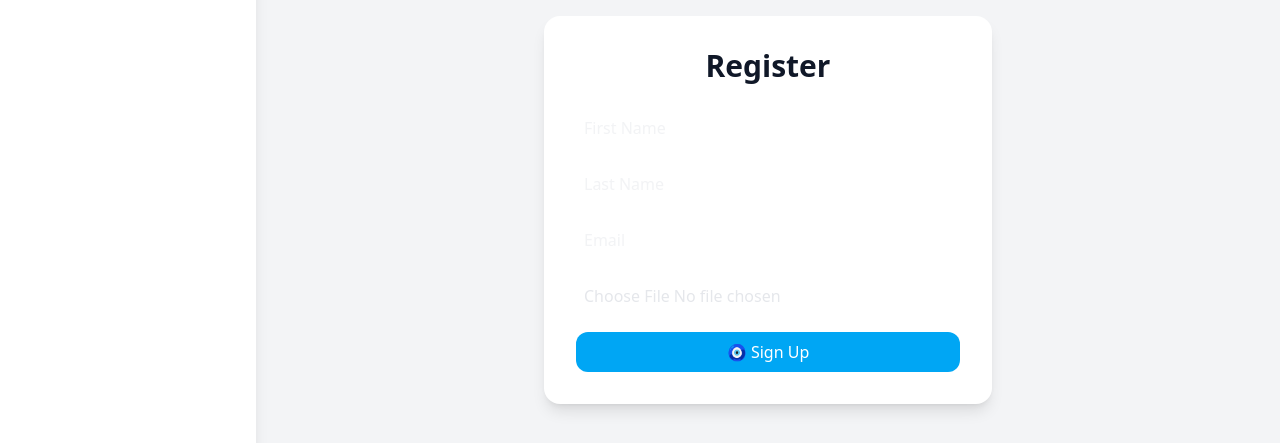
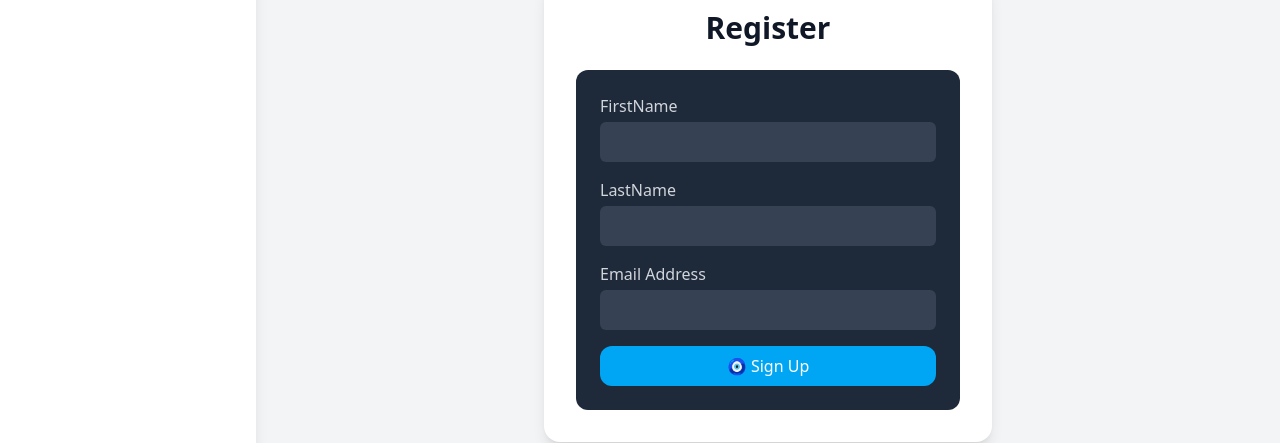
Before and after one commit to ShahidDS/game-time-tracker, a React (Vite) app in the folder client/: page / in a window 1280 px wide. Shown: the part 364-807 px from the top of the page. Built offline with nearby package versions, Linux system fonts and the light colour scheme; no server answers.

Commit message:
Update Register form, add zod schema.

```diff
--- a/client/src/components/RegitsterForm.tsx
+++ b/client/src/components/RegitsterForm.tsx
@@ -1,102 +1,137 @@
-import { useState, useRef } from 'react';
+import { useState } from 'react';
 import api from '../api/axios';
 import { useNavigate } from 'react-router-dom';
 import { type User } from '../types';
 import toast from 'react-hot-toast';
 import { isAxiosError } from 'axios';
+import { z } from 'zod';
 
 interface RegisterFormProps {
   onSuccess?: (user: User) => void;
 }
 
+// Zod schema
+const registerSchema = z.object({
+  firstName: z.string().min(2, 'First name must be at least 2 characters long'),
+  lastName: z.string().min(2, 'Last name must be at least 2 characters long'),
+  email: z.string().email('Invalid email address'),
+});
+
+type FormFields = 'firstName' | 'lastName' | 'email';
+
 export default function RegisterForm({ onSuccess }: RegisterFormProps) {
-  const [firstName, setFirstName] = useState('');
-  const [lastName, setLastName] = useState('');
-  const [email, setEmail] = useState('');
-  const photoRef = useRef<File | null>(null);
+  const [form, setForm] = useState({
+    firstName: '',
+    lastName: '',
+    email: '',
+  });
+
+  const [errors, setErrors] = useState<Partial<Record<FormFields, string>>>({});
+  const [submitted, setSubmitted] = useState(false);
+  const [loading, setLoading] = useState(false);
   const navigate = useNavigate();
+
+  const handleChange = (e: React.ChangeEvent<HTMLInputElement>) => {
+    const { id, value } = e.target;
+    setForm((prev) => ({ ...prev, [id]: value }));
+  };
 
   const handleSubmit = async (e: React.FormEvent) => {
     e.preventDefault();
+    setSubmitted(true);
+
+    // Validate on submit
+    const validation = registerSchema.safeParse(form);
+    if (!validation.success) {
+      const fieldErrors: Partial<Record<FormFields, string>> = {};
+      validation.error.issues.forEach((issue) => {
+        const field = issue.path[0] as FormFields;
+        fieldErrors[field] = issue.message;
+      });
+      setErrors(fieldErrors);
+      return;
+    }
+
+    setErrors({});
+    setLoading(true);
 
     try {
-      // Generate DiceBear avatar if no photo provided
-      let profileImage: string | undefined;
-      if (!photoRef.current) {
-        const seed = `${firstName}-${lastName}-${Math.random()
-          .toString(36)
-          .substring(2, 7)}`;
-        profileImage = `https://api.dicebear.com/9.x/adventurer/svg?seed=${seed}`;
-      }
+      // Generate DiceBear avatar
+      const seed = `${form.firstName}-${form.lastName}-${Math.random()
+        .toString(36)
+        .substring(2, 7)}`;
+      const profileImage = `https://api.dicebear.com/9.x/adventurer/svg?seed=${seed}`;
 
       const res = await api.post('/users', {
-        firstName,
-        lastName,
-        email,
-        ...(profileImage ? { profileImage } : {}),
+        ...form,
+        profileImage,
       });
 
       const user: User = res.data;
-
-      // Optional: upload photo
-      if (photoRef.current) {
-        const form = new FormData();
-        form.append('photo', photoRef.current);
-        await api.post(`/profile/${user.id}/photo`, form, {
-          headers: { 'Content-Type': 'multipart/form-data' },
-        });
-      }
-
       toast.success('🎉 User created successfully!');
+      if (onSuccess) onSuccess(user);
       setTimeout(() => navigate('/users'), 2000);
-
-      if (onSuccess) onSuccess(user);
-
     } catch (err: unknown) {
       console.error(err);
-
-      if (isAxiosError(err) && err.response?.data?.error?.includes('Email already exists')) {
+      if (
+        isAxiosError(err) &&
+        err.response?.data?.error?.includes('Email already exists')
+      ) {
+        setErrors({ email: 'Email already exists. Please use another.' });
         toast.error('⚠️ Email already exists. Please use another.');
       } else {
-        toast.error('⁉️ Email already exists. Please use another.');
+        toast.error('❌ Something went wrong. Please try again.');
       }
+    } finally {
+      setLoading(false);
     }
   };
 
   return (
-    <form onSubmit={handleSubmit} className="flex flex-col space-y-4">
-      <input
-        placeholder="First Name"
-        value={firstName}
-        onChange={(e) => setFirstName(e.target.value)}
-        className="input p-2 text-gray-200"
-        required
-      />
-      <input
-        placeholder="Last Name"
-        value={lastName}
-        onChange={(e) => setLastName(e.target.value)}
-        className="input p-2 text-gray-200"
-        required
-      />
-      <input
-        placeholder="Email"
-        value={email}
-        onChange={(e) => setEmail(e.target.value)}
-        className="input p-2 text-gray-200"
-        required
-      />
-      <input
-        type="file"
-        accept="image/*"
-        className="file-input cursor-pointer p-2 text-gray-200"
-        onChange={(e) => (photoRef.current = e.target.files?.[0] ?? null)}
-      />
+    <form
+      onSubmit={handleSubmit}
+      className="flex flex-col space-y-4 bg-gray-800 p-6 rounded-xl max-w-md mx-auto"
+    >
+      {(['firstName', 'lastName', 'email'] as const).map((field) => (
+        <div key={field}>
+          <label
+            htmlFor={field}
+            className="block text-gray-300 mb-1 capitalize"
+          >
+            {field === 'email' ? 'Email Address' : field}
+          </label>
+          <input
+            id={field}
+            type={field === 'email' ? 'email' : 'text'}
+            value={form[field]}
+            onChange={handleChange}
+            className={`w-full p-2 rounded-md bg-gray-700 text-gray-100 focus:outline-none focus:ring-2 focus:ring-sky-400 ${
+              submitted && errors[field] ? 'border-red-500' : ''
+            }`}
+            required
+            aria-invalid={!!errors[field]}
+            aria-describedby={`${field}-error`}
+          />
+          {submitted && errors[field] && (
+            <p
+              id={`${field}-error`}
+              className="text-red-400 text-sm mt-1 bg-red-900/20 p-1 rounded-md"
+              role="alert"
+            >
+              {errors[field]}
+            </p>
+          )}
+        </div>
+      ))}
+
       <button
         type="submit"
-        className="bg-sky-500 text-white rounded-xl px-4 py-2 hover:bg-sky-600 cursor-pointer"
+        disabled={loading}
+        className={`bg-sky-500 text-white rounded-xl px-4 py-2 font-medium hover:bg-sky-600 focus:outline-none focus:ring-2 focus:ring-pink-400 transition-colors ${
+          loading ? 'opacity-50 cursor-not-allowed' : ''
+        }`}
       >
-        🧿 Sign Up
+        {loading ? '⏳ Creating...' : '🧿 Sign Up'}
       </button>
     </form>
   );
```
Also changed, not shown: client/package.json (+5 -4 lines), 1 other file (tests, documents, lock files or other folders).
